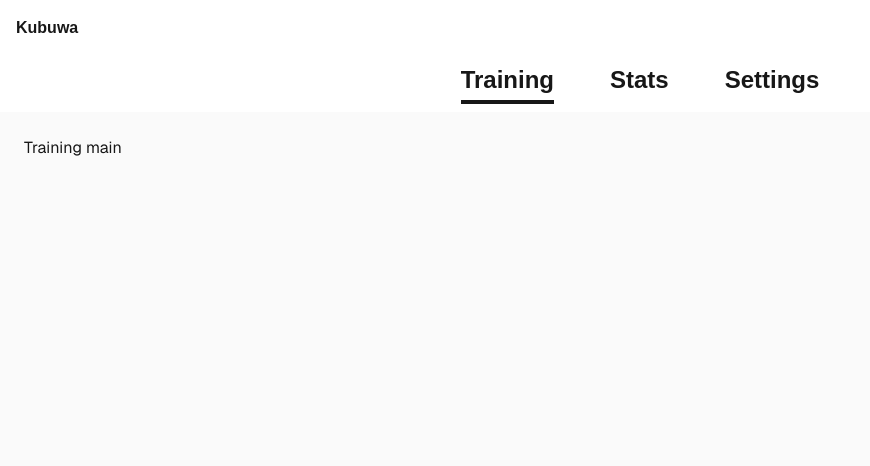
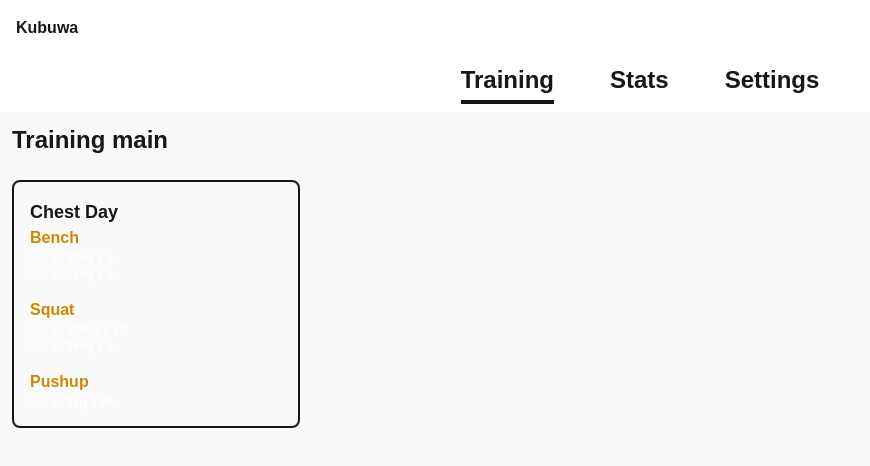
Before and after one commit to lankykiller/gymapp, a Next.js app: page / in a window 1280 px wide. Shown: the top 466 px of the page, without its empty margins (0-870 px from the left). Built offline with nearby package versions, Linux system fonts and the light colour scheme.

Commit message:
workout comp

```diff
--- /dev/null
+++ b/app/components/Workout.tsx
@@ -0,0 +1,55 @@
+interface Set {
+  kg: number;
+  reps: number;
+}
+
+interface Exercise {
+  name: string;
+  sets: Set[];
+}
+
+interface WorkoutProps {
+  name?: string;
+  exercises: Exercise[];
+}
+
+export default function Workout({ name, exercises }: WorkoutProps) {
+ /* const exercises = [
+    { name: "Bench", sets: [{ kg: 80, reps: 6 }, { kg: 75, reps: 8 }] },
+    { name: "Squat", sets: [{ kg: 100, reps: 10 }, { kg: 95, reps: 8 }] },
+    { name: "Shoulder press", sets: [{ kg: 50, reps: 8 }] },
+    { name: "Pushup", sets: [{ kg: 0, reps: 12 }] },
+    { name: "Lat pull down", sets: [{ kg: 70, reps: 10 }] },
+    { name: "Back row", sets: [{ kg: 75, reps: 8 }] },
+    { name: "Bicep curl", sets: [{ kg: 25, reps: 12 }] },
+    { name: "Leg extension", sets: [{ kg: 60, reps: 12 }] },
+    { name: "Triceps", sets: [{ kg: 20, reps: 10 }] }
+  ]; */
+
+  return (
+
+    <div className="w-full max-w-2xs rounded-lg border-2 p-4">
+      <h2 className="text-lg font-bold">
+        {name || "Workout"}
+      </h2>
+
+      <ul className="space-y-4 font-bold grey:lg">
+        {exercises.map((exercise, index) => (
+          <li
+            key={index}
+            className="text-yellow-600"
+          >
+            <div>{exercise.name}</div>
+            <div className="text-xs text-white">
+              {exercise.sets.map((set, setIndex) => (
+                <div key={setIndex}>
+                  Set {setIndex + 1}: {set.kg}kg x {set.reps}
+                </div>
+              ))}
+            </div>
+          </li>
+        ))}
+      </ul>
+    </div>
+  );
+}
--- a/app/page.tsx
+++ b/app/page.tsx
@@ -1,7 +1,20 @@
+import Workout from "./components/Workout";
+
 export default function Home() {
+  const exercises = [
+    { name: "Bench", sets: [{ kg: 80, reps: 6 }, { kg: 75, reps: 8 }] },
+    { name: "Squat", sets: [{ kg: 100, reps: 10 }, { kg: 95, reps: 8 }] },
+    { name: "Pushup", sets: [{ kg: 0, reps: 50 }] }
+  ];
+
   return (
-    <div className="flex min-h-screen p-6 bg-zinc-50 font-sans dark:bg-black">
-      <h1>Training main</h1>
-    </div>
+    <div className="min-h-screen bg-zinc-50 font-sant p-3 dark:bg-black">
+        <h1 className="mb-6 text-2xl font-bold">
+          Training main
+        </h1>
+
+        <Workout name="Chest Day" exercises={exercises} />
+
+      </div>
   );
 }
```
